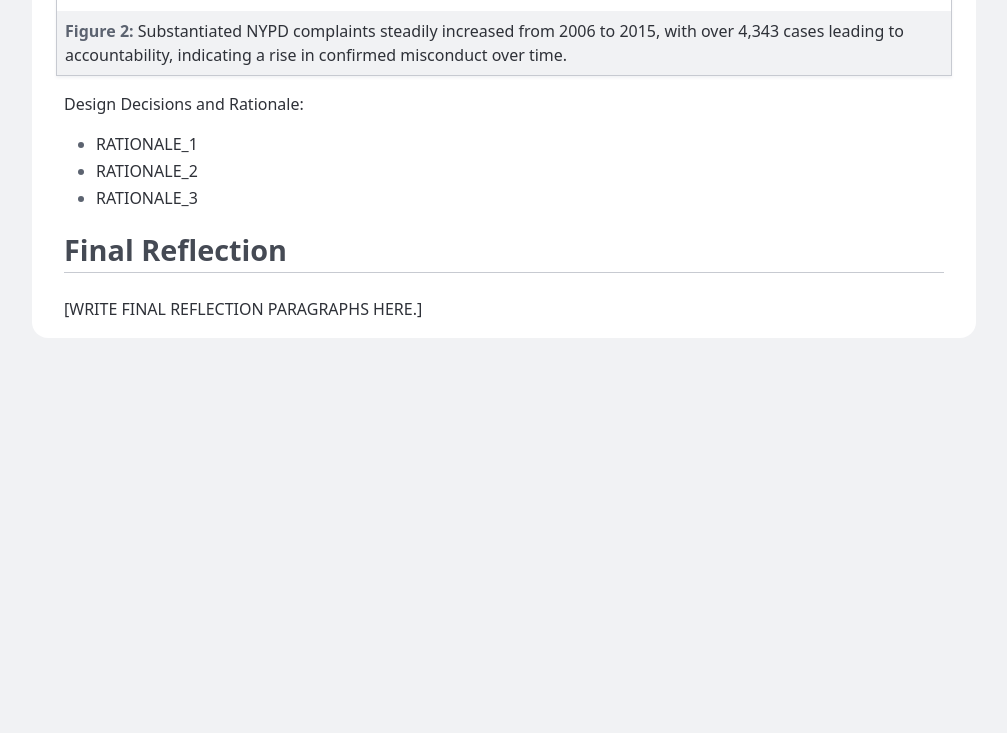
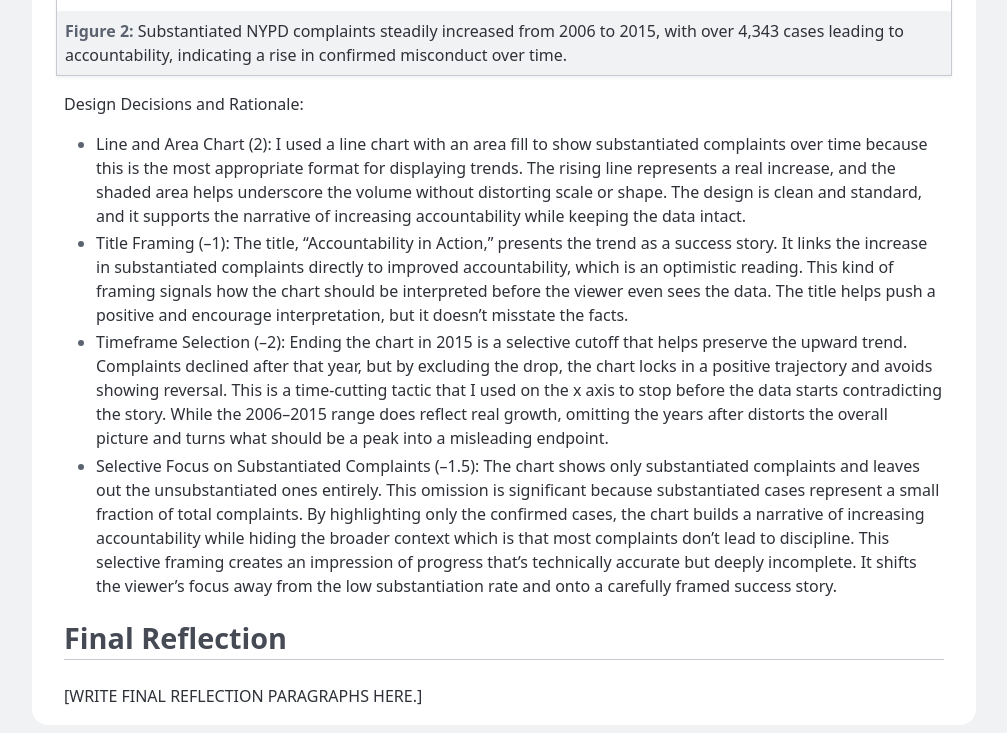
Before and after one commit to MichaelLuo123/dsc106-project2, a plain HTML site: page index.html in a window 1280 px wide. Shown: the part 1859-2592 px from the top of the page, without its empty margins (136-1143 px from the left). Before the commit the page ends 2205 px from the top, so only its background shows below. Drawn offline with Linux system fonts and the light colour scheme.

Commit message:
Update index.html

```diff
--- a/index.html
+++ b/index.html
@@ -189,9 +189,16 @@ I grouped “Unsubstantiated” and “Exonerated” together under “No Action
         <p>Design Decisions and Rationale:</p>
 
         <ul>
-          <li>RATIONALE_1</li>
-          <li>RATIONALE_2</li>
-          <li>RATIONALE_3</li>
+          <li>Line and Area Chart (2):
+ I used a line chart with an area fill to show substantiated complaints over time because this is the most appropriate format for displaying trends. The rising line represents a real increase, and the shaded area helps underscore the volume without distorting scale or shape. The design is clean and standard, and it supports the narrative of increasing accountability while keeping the data intact.</li>
+          <li>Title Framing (–1):
+ The title, “Accountability in Action,” presents the trend as a success story. It links the increase in substantiated complaints directly to improved accountability, which is an optimistic reading. This kind of framing signals how the chart should be interpreted before the viewer even sees the data. The title helps push a positive and encourage interpretation, but it doesn’t misstate the facts.
+</li>
+          <li>
+Timeframe Selection (–2):
+ Ending the chart in 2015 is a selective cutoff that helps preserve the upward trend. Complaints declined after that year, but by excluding the drop, the chart locks in a positive trajectory and avoids showing reversal. This is a time-cutting tactic that I used on the x axis to stop before the data starts contradicting the story. While the 2006–2015 range does reflect real growth, omitting the years after distorts the overall picture and turns what should be a peak into a misleading endpoint.</li>
+          <li>Selective Focus on Substantiated Complaints (–1.5):
+ The chart shows only substantiated complaints and leaves out the unsubstantiated ones entirely. This omission is significant because substantiated cases represent a small fraction of total complaints. By highlighting only the confirmed cases, the chart builds a narrative of increasing accountability while hiding the broader context which is that most complaints don’t lead to discipline. This selective framing creates an impression of progress that’s technically accurate but deeply incomplete. It shifts the viewer’s focus away from the low substantiation rate and onto a carefully framed success story.</li>
         </ul>
       </section>
 
```
